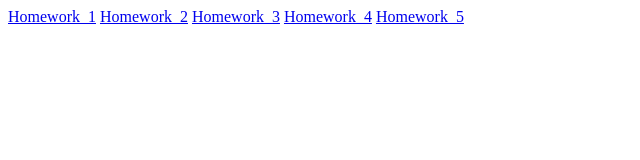
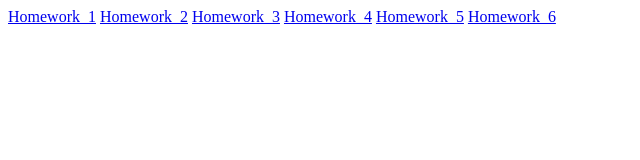
Before and after one commit to Mykhailo1000/Homeworks-2-, a plain HTML site: page index.html in a window 1280 px wide. Shown: the whole page, without its empty margins (0-640 px from the left). Drawn offline with Linux system fonts and the light colour scheme.

Commit message:
feat: Homework 6

```diff
--- a/index.html
+++ b/index.html
@@ -11,5 +11,6 @@
     <a href="./Homework_3.html">Homework_3</a>
     <a href="./Homework_4.html">Homework_4</a>
     <a href="./Homework_5.html">Homework_5</a>
+    <a href="./Homework_6.html">Homework_6</a>
   </body>
 </html>
```
